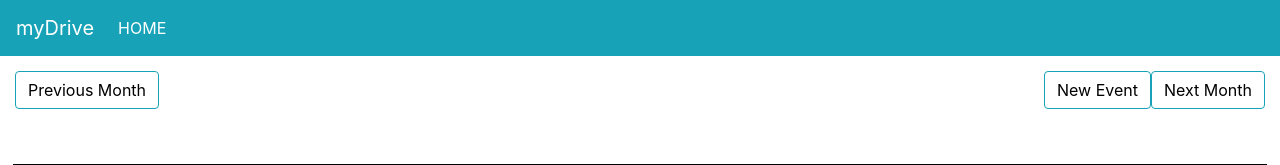
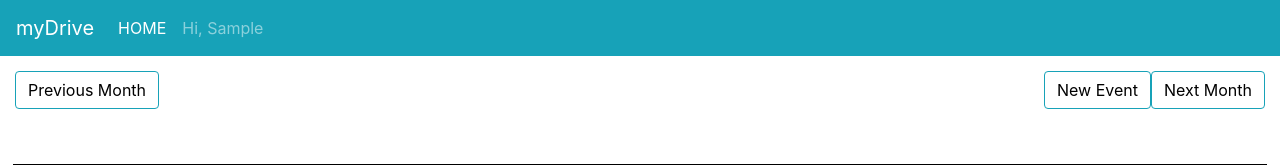
Before and after one commit to sefi0609/Python, a Django app: page /calendar in a window 1280 px wide. Shown: the top 165 px of the page. Run offline with Django 3.2, Linux system fonts and the light colour scheme; the visitor is signed in with stand-in values (Sample User, id 1); data that the repository does not hold is empty; some libraries are stand-ins or nearby versions.

Commit message:
Update base2.html

```diff
--- a/myWebSite/apps/calendar_app/templates/base2.html
+++ b/myWebSite/apps/calendar_app/templates/base2.html
@@ -36,6 +36,9 @@
                 <li class="nav-item active">
                     <a class="nav-link" href="{% url 'login_app:index' %}">HOME<span class="sr-only">(current)</span></a>
                 </li>
+                <li class="nav-item">
+                    <a class="nav-link" href="#">Hi, {{user.first_name}}</a>
+                </li>
             </ul>
         </div>
     </nav>
```
